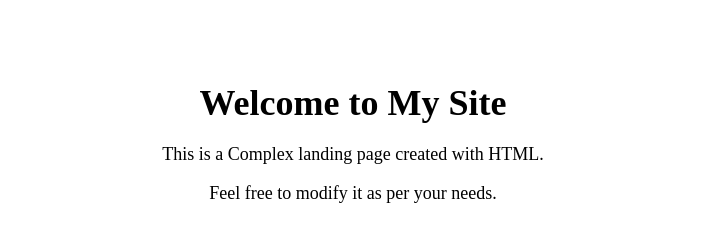
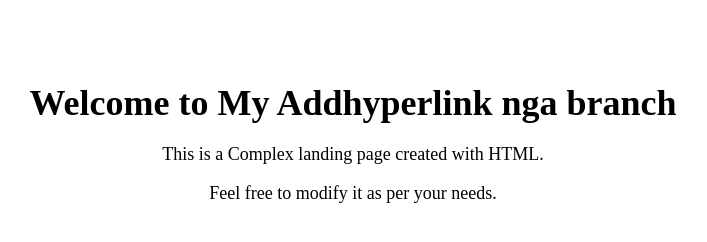
Before and after one commit to bodie1925/SampleRepo, a plain HTML site: page index.htm in a window 1280 px wide. Shown: the whole page, without its empty margins (287-994 px from the left). Drawn offline with Linux system fonts and the light colour scheme.

Commit message:
Chnges text

```diff
--- a/index.htm
+++ b/index.htm
@@ -18,7 +18,7 @@
     </style>
 </head>
 <body>
-    <h1>Welcome to My Site</h1>
+    <h1>Welcome to My Addhyperlink nga branch</h1>
     <p>This is a Complex landing page created with HTML.</p>
     <p>Feel free to modify it as per your needs.</p>
 </body>
```
